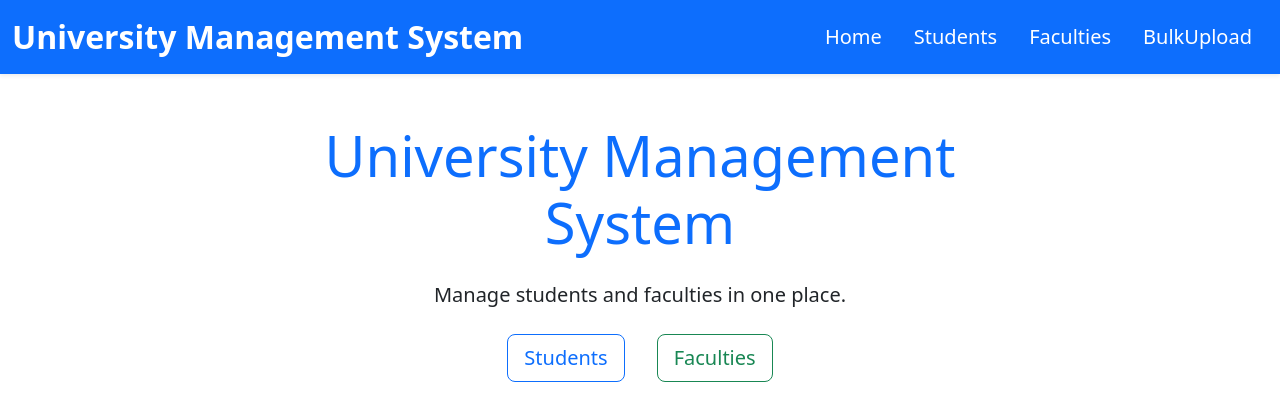
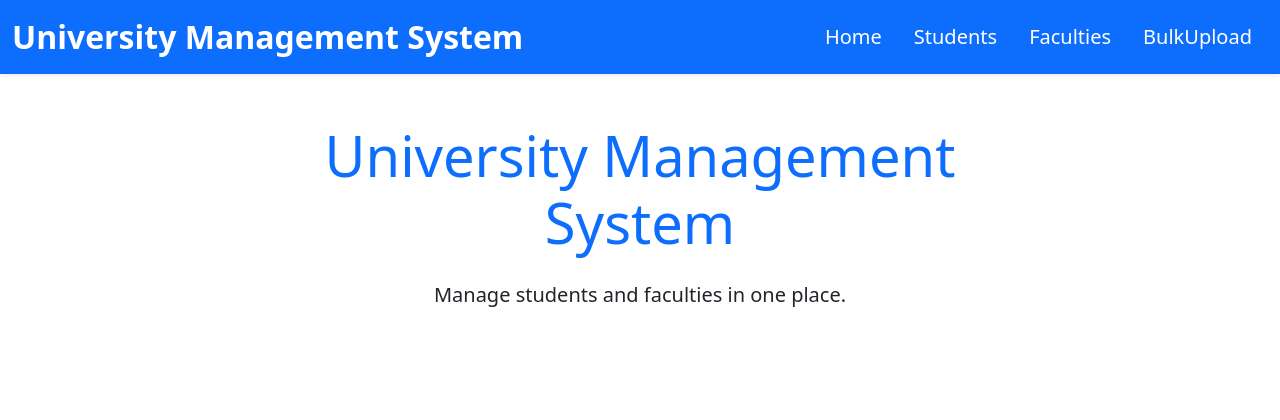
Before and after one commit to mcbanana3/CRUD_OPERATIONS_FRONTEND, a React (Create React App) app: page / in a window 1280 px wide. Shown: the top 420 px of the page. Built offline with nearby package versions, Linux system fonts and the light colour scheme.

Commit message:
Fixes to frontend

```diff
--- a/src/components/BulkUpload.js
+++ b/src/components/BulkUpload.js
@@ -24,10 +24,10 @@ function BulkUpload() {
     formData.append('file', studentFile);
 
     try {
-      const response = await axios.post('/api/upload/student', formData, {
+      const response = await axios.post('https://crud-operations-ada6.onrender.com/api/students/bulk-upload', formData, {
         headers: { 'Content-Type': 'multipart/form-data' },
       });
-      setMessage(response.data.message);
+      setMessage(response.data.message || 'Student data uploaded successfully');
     } catch (err) {
       setMessage('Error uploading student file');
     }
@@ -43,10 +43,10 @@ function BulkUpload() {
     formData.append('file', facultyFile);
 
     try {
-      const response = await axios.post('/api/upload/faculty', formData, {
+      const response = await axios.post('https://crud-operations-ada6.onrender.com/api/faculties/bulk-upload', formData, {
         headers: { 'Content-Type': 'multipart/form-data' },
       });
-      setMessage(response.data.message);
+      setMessage(response.data.message || 'Faculty data uploaded successfully');
     } catch (err) {
       setMessage('Error uploading faculty file');
     }
--- a/src/components/Home.js
+++ b/src/components/Home.js
@@ -9,21 +9,6 @@ function Home({ handlePageChange }) {
       <p className="lead mb-4">
         Manage students and faculties in one place.
       </p>
-      <div className="button-container mb-4">
-        {/* Buttons for students and faculties */}
-        <button
-          className="btn btn-outline-primary btn-lg mx-3"
-          onClick={() => handlePageChange('students')}
-        >
-          Students
-        </button>
-        <button
-          className="btn btn-outline-success btn-lg mx-3"
-          onClick={() => handlePageChange('faculties')}
-        >
-          Faculties
-        </button>
-      </div>
     </div>
   );
 }
```
